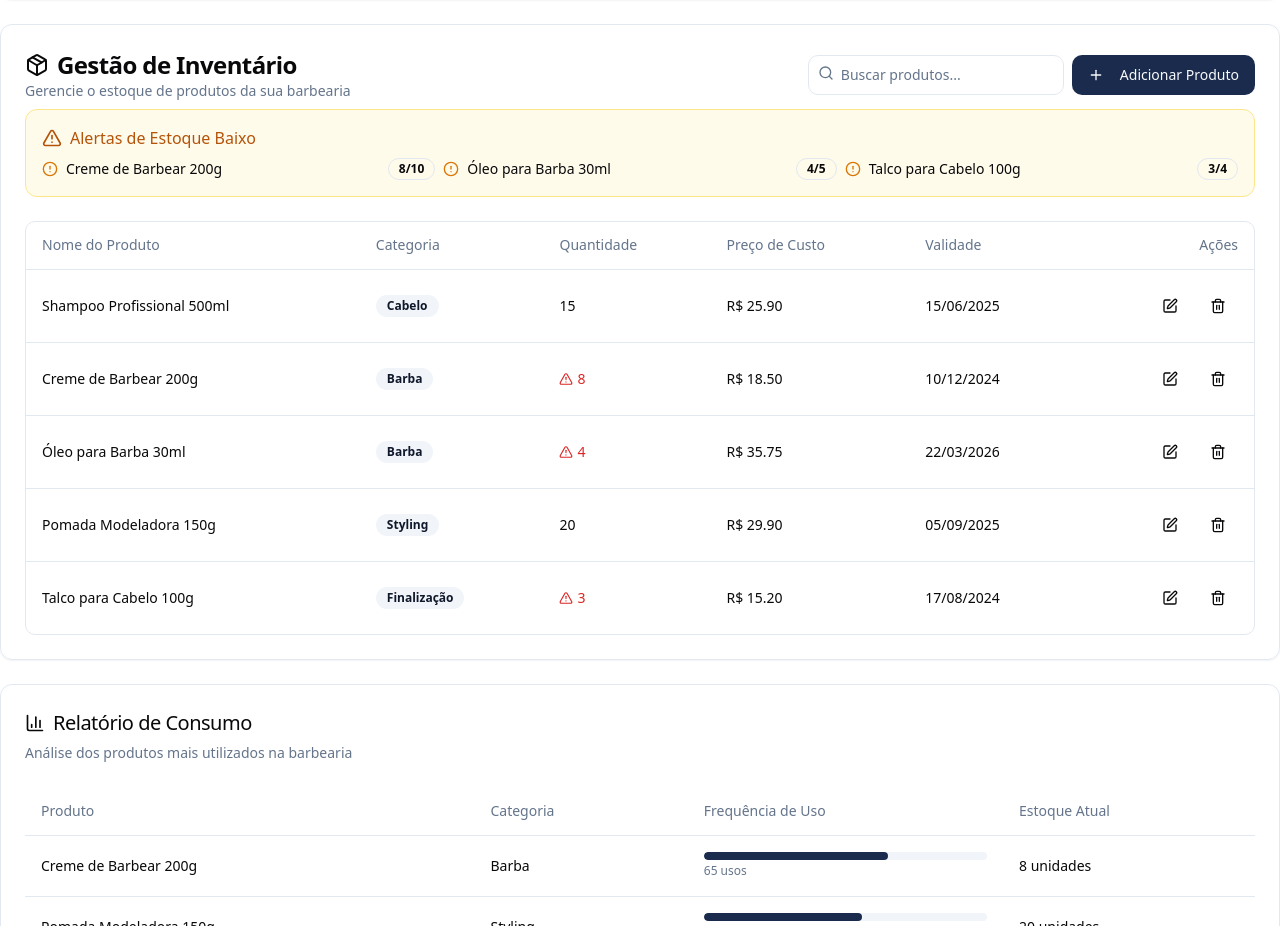
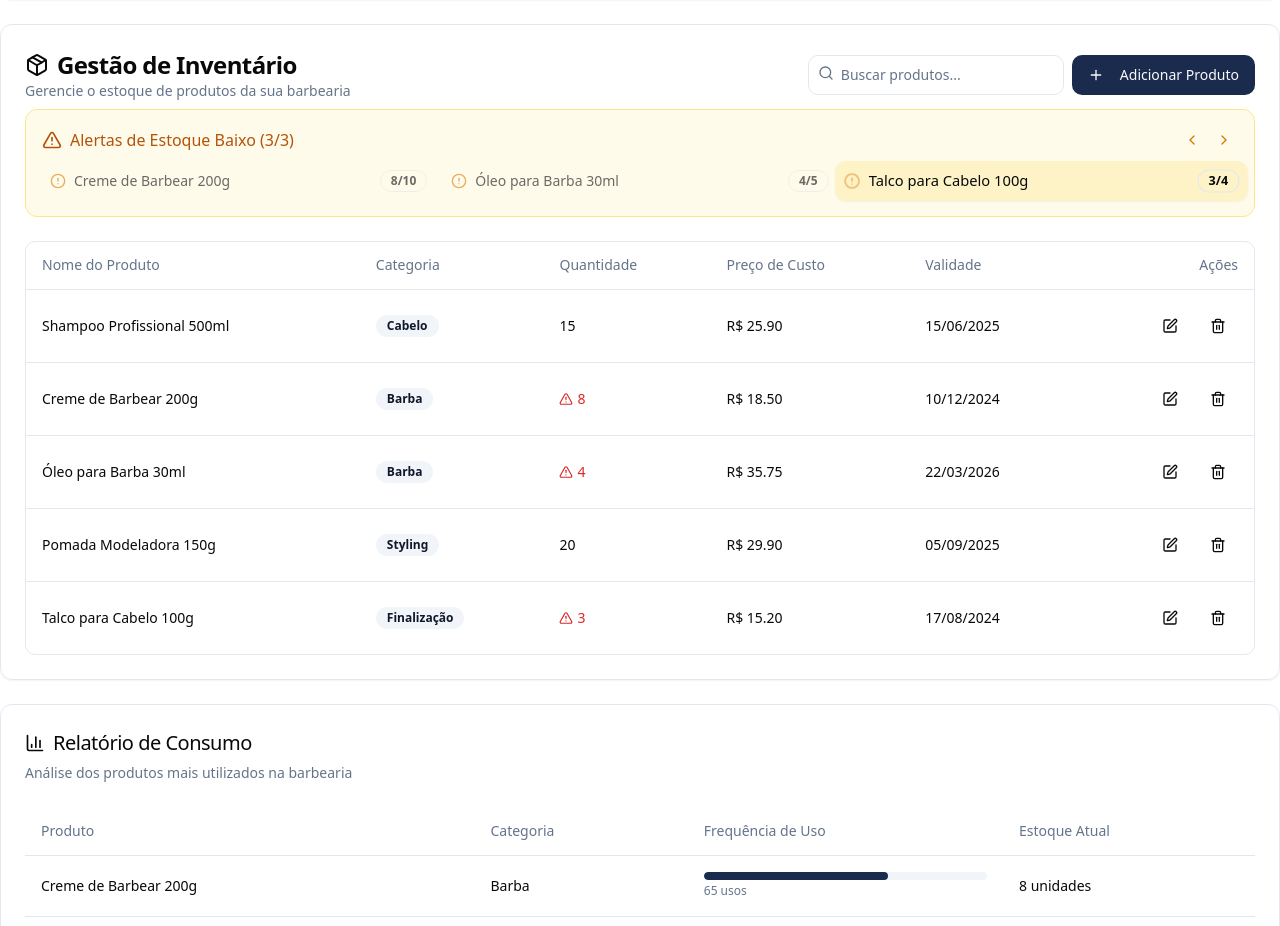
Before and after one commit to brunomoreiradeassis/site-barbearia-dashboard, a React (Vite) app: page / in a window 1280 px wide. Shown: the part 1700-2626 px from the top of the page. Built offline with nearby package versions, Linux system fonts and the light colour scheme.

Commit message:
Add auto-rotate low stock alerts
Implement an effect to automatically rotate through low stock product alerts.

```diff
--- a/src/components/dashboard/InventoryManagement.tsx
+++ b/src/components/dashboard/InventoryManagement.tsx
@@ -1,5 +1,4 @@
-
-import React, { useState } from "react";
+import React, { useState, useEffect } from "react";
 import {
   Package,
   AlertTriangle,
@@ -8,7 +7,9 @@ import {
   Edit,
   Trash2,
   Search,
-  CircleAlert
+  CircleAlert,
+  ChevronLeft,
+  ChevronRight
 } from "lucide-react";
 import { Card, CardContent, CardDescription, CardHeader, CardTitle } from "@/components/ui/card";
 import { Button } from "@/components/ui/button";
@@ -20,7 +21,6 @@ import { Label } from "@/components/ui/label";
 import { Textarea } from "@/components/ui/textarea";
 import { useToast } from "@/hooks/use-toast";
 
-// Tipos para os produtos no inventário
 interface Product {
   id: string;
   name: string;
@@ -33,7 +33,6 @@ interface Product {
   usageFrequency: number;
 }
 
-// Dados de exemplo para produtos
 const initialProducts: Product[] = [
   {
     id: "1",
@@ -92,7 +91,6 @@ const initialProducts: Product[] = [
   }
 ];
 
-// Categorias de produtos
 const productCategories = ["Cabelo", "Barba", "Styling", "Finalização", "Skincare", "Acessórios"];
 
 export const InventoryManagement = () => {
@@ -110,22 +108,43 @@ export const InventoryManagement = () => {
     category: "",
     description: ""
   });
+  const [activeAlertIndex, setActiveAlertIndex] = useState(0);
 
   const { toast } = useToast();
 
-  // Filtrar produtos com base no termo de pesquisa
   const filteredProducts = products.filter(product =>
     product.name.toLowerCase().includes(searchTerm.toLowerCase()) ||
     product.category.toLowerCase().includes(searchTerm.toLowerCase())
   );
 
-  // Produtos com estoque baixo (abaixo do mínimo de alerta)
   const lowStockProducts = products.filter(product => product.quantity <= product.minimumAlert);
 
-  // Produtos mais usados (ordenados por frequência de uso)
   const mostUsedProducts = [...products].sort((a, b) => b.usageFrequency - a.usageFrequency).slice(0, 5);
 
-  // Adicionar novo produto
+  useEffect(() => {
+    if (lowStockProducts.length <= 1) return;
+
+    const interval = setInterval(() => {
+      setActiveAlertIndex(prevIndex =>
+        prevIndex === lowStockProducts.length - 1 ? 0 : prevIndex + 1
+      );
+    }, 3000);
+
+    return () => clearInterval(interval);
+  }, [lowStockProducts.length]);
+
+  const handlePrevAlert = () => {
+    setActiveAlertIndex(prevIndex =>
+      prevIndex === 0 ? lowStockProducts.length - 1 : prevIndex - 1
+    );
+  };
+
+  const handleNextAlert = () => {
+    setActiveAlertIndex(prevIndex =>
+      prevIndex === lowStockProducts.length - 1 ? 0 : prevIndex + 1
+    );
+  };
+
   const handleAddProduct = () => {
     const id = Math.random().toString(36).substring(2, 9);
     const productToAdd = {
@@ -152,13 +171,11 @@ export const InventoryManagement = () => {
     });
   };
 
-  // Abrir diálogo de edição
   const handleOpenEditDialog = (product: Product) => {
     setCurrentProduct(product);
     setIsEditDialogOpen(true);
   };
 
-  // Atualizar produto
   const handleUpdateProduct = () => {
     if (!currentProduct) return;
 
@@ -174,7 +191,6 @@ export const InventoryManagement = () => {
     });
   };
 
-  // Remover produto
   const handleDeleteProduct = (id: string) => {
     const productToDelete = products.find(product => product.id === id);
     const updatedProducts = products.filter(product => product.id !== id);
@@ -187,7 +203,6 @@ export const InventoryManagement = () => {
     });
   };
 
-  // Atualizar campo do produto atual
   const handleCurrentProductChange = (field: keyof Product, value: any) => {
     if (!currentProduct) return;
 
@@ -197,7 +212,6 @@ export const InventoryManagement = () => {
     });
   };
 
-  // Atualizar campo do novo produto
   const handleNewProductChange = (field: keyof Omit<Product, "id" | "usageFrequency">, value: any) => {
     setNewProduct({
       ...newProduct,
@@ -343,17 +357,47 @@ export const InventoryManagement = () => {
           </div>
         </CardHeader>
         <CardContent>
-          {/* Alertas de Estoque Baixo */}
           {lowStockProducts.length > 0 && (
             <div className="mb-6 p-4 border rounded-lg bg-amber-50 dark:bg-amber-950/20 border-amber-200 dark:border-amber-800">
-              <div className="flex items-center gap-2 text-amber-700 dark:text-amber-400 mb-2">
-                <AlertTriangle className="h-5 w-5" />
-                <h3 className="font-medium">Alertas de Estoque Baixo</h3>
+              <div className="flex items-center justify-between gap-2 text-amber-700 dark:text-amber-400 mb-2">
+                <h3 className="flex items-center font-medium">
+                  <AlertTriangle className="h-5 w-5 mr-2" />
+                  Alertas de Estoque Baixo ({activeAlertIndex + 1}/{lowStockProducts.length})
+                </h3>
+                {lowStockProducts.length > 1 && (
+                  <div className="flex items-center gap-1">
+                    <Button
+                      variant="ghost"
+                      size="icon"
+                      className="h-7 w-7 text-amber-600 dark:text-amber-500 hover:bg-amber-100 dark:hover:bg-amber-900"
+                      onClick={handlePrevAlert}
+                    >
+                      <ChevronLeft className="h-4 w-4" />
+                    </Button>
+                    <Button
+                      variant="ghost"
+                      size="icon"
+                      className="h-7 w-7 text-amber-600 dark:text-amber-500 hover:bg-amber-100 dark:hover:bg-amber-900"
+                      onClick={handleNextAlert}
+                    >
+                      <ChevronRight className="h-4 w-4" />
+                    </Button>
+                  </div>
+                )}
               </div>
               <div className="grid grid-cols-1 sm:grid-cols-2 md:grid-cols-3 gap-2">
-                {lowStockProducts.map(product => (
-                  <div key={product.id} className="flex items-center gap-2 text-sm">
-                    <CircleAlert className="h-4 w-4 text-amber-600 dark:text-amber-500" />
+                {lowStockProducts.map((product, index) => (
+                  <div
+                    key={product.id}
+                    className={`flex items-center gap-2 text-sm p-2 rounded-md transition-all duration-300 ${
+                      index === activeAlertIndex
+                        ? "bg-amber-100 dark:bg-amber-900/30 scale-105 shadow-sm"
+                        : "opacity-60"
+                    }`}
+                  >
+                    <CircleAlert className={`h-4 w-4 text-amber-600 dark:text-amber-500 ${
+                      index === activeAlertIndex ? "animate-pulse" : ""
+                    }`} />
                     <span>{product.name}</span>
                     <Badge variant="outline" className="ml-auto">
                       {product.quantity}/{product.minimumAlert}
@@ -364,7 +408,6 @@ export const InventoryManagement = () => {
             </div>
           )}
 
-          {/* Tabela de Produtos */}
           <div className="rounded-md border overflow-hidden">
             <Table>
               <TableHeader>
@@ -432,7 +475,6 @@ export const InventoryManagement = () => {
         </CardContent>
       </Card>
 
-      {/* Relatório de Consumo */}
       <Card>
         <CardHeader>
           <CardTitle className="text-xl font-medium">
@@ -481,7 +523,6 @@ export const InventoryManagement = () => {
         </CardContent>
       </Card>
 
-      {/* Dialog para editar produto */}
       {currentProduct && (
         <Dialog open={isEditDialogOpen} onOpenChange={setIsEditDialogOpen}>
           <DialogContent className="sm:max-w-[500px]">
```
